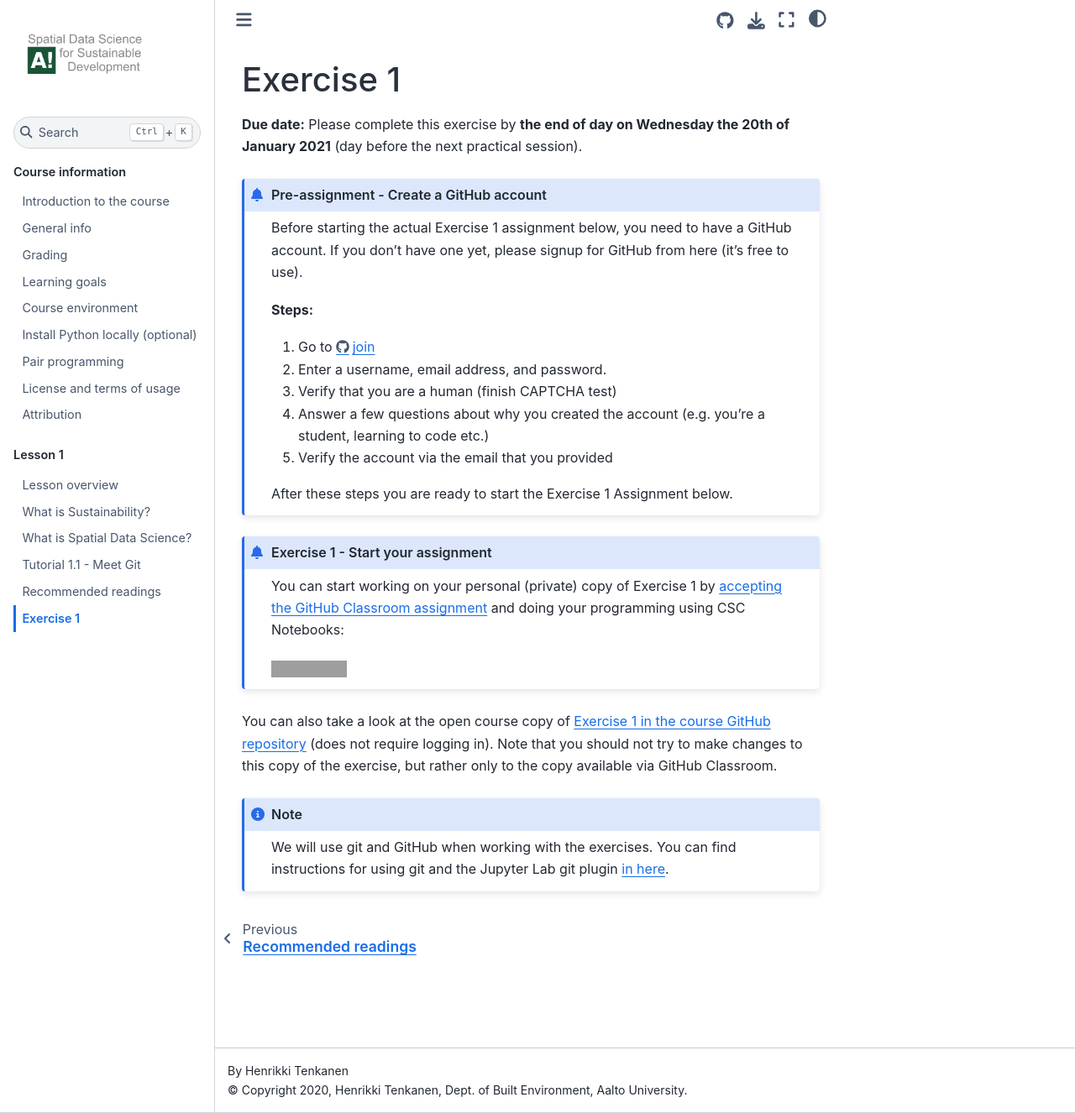
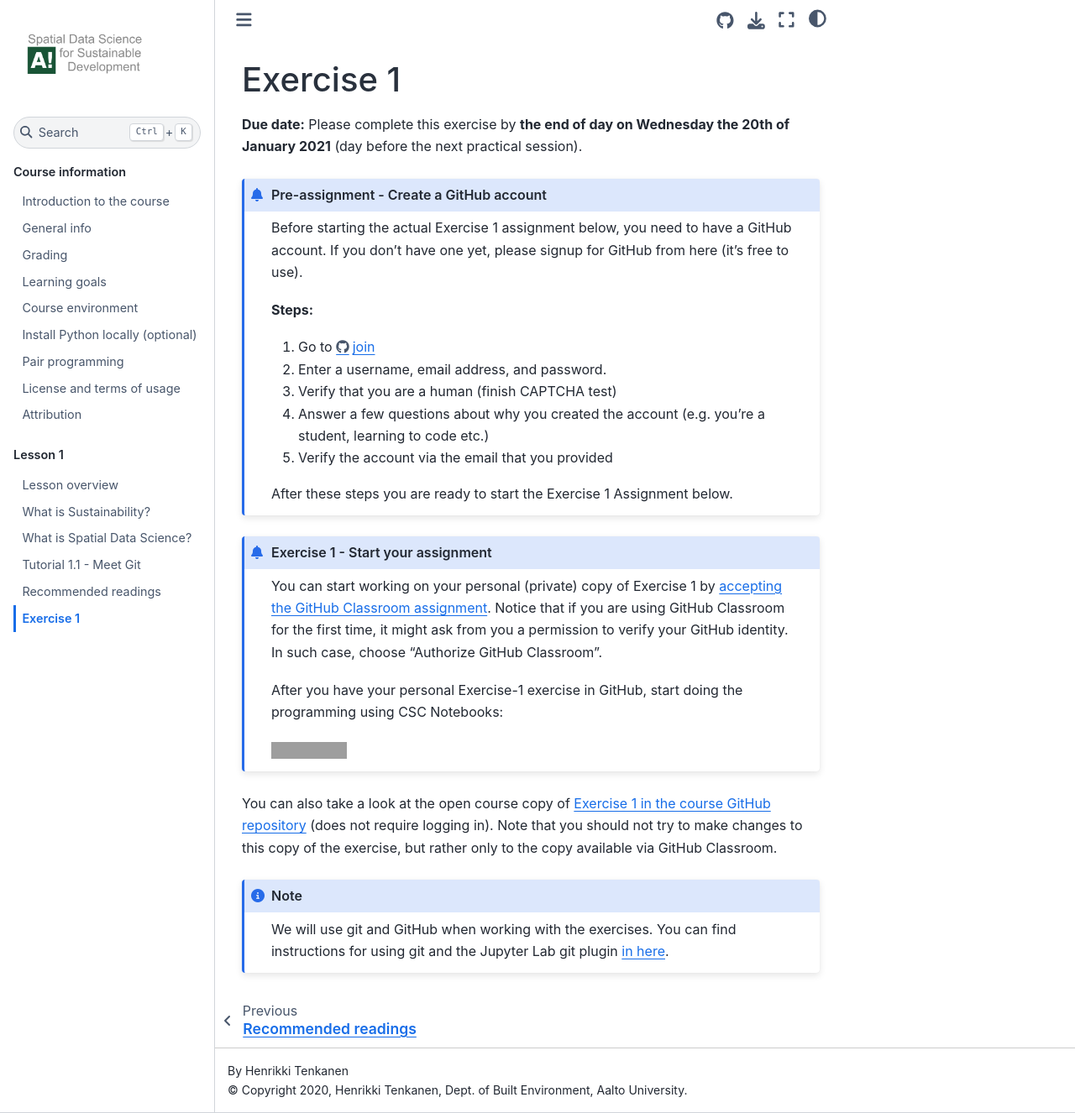
Before and after one commit to AaltoGIS/Sustainability-GIS, a Sphinx documentation site: the page built from source/lessons/L1/exercise-1.rst, in a window 1280 px wide and 1326 px high. Shown: the whole window at 84% size. Built offline with Sphinx 7.4.7 and the Sphinx Book theme 1.1.4, drawn with Linux system fonts in a browser that asks for light colours; pages that are not in the unit, such as notebooks, are missing from menus; grey boxes are pictures that could not be loaded.

Commit message:
Update Classroom info

```diff
--- a/source/lessons/L1/exercise-1.rst
+++ b/source/lessons/L1/exercise-1.rst
@@ -20,8 +20,10 @@ Exercise 1
 
 .. admonition:: Exercise 1 - Start your assignment
 
-    You can start working on your personal (private) copy of Exercise 1 by `accepting the GitHub Classroom assignment <https://classroom.github.com/a/9YvERuGz>`__ and
-    doing your programming using CSC Notebooks:
+    You can start working on your personal (private) copy of Exercise 1 by `accepting the GitHub Classroom assignment <https://classroom.github.com/a/9YvERuGz>`__. Notice that if you are using
+    GitHub Classroom for the first time, it might ask from you a permission to verify your GitHub identity. In such case, choose "Authorize GitHub Classroom".
+
+    After you have your personal Exercise-1 exercise in GitHub, start doing the programming using CSC Notebooks:
 
     .. image:: https://img.shields.io/badge/launch-CSC%20notebook-blue.svg
         :target: https://notebooks.csc.fi/#/blueprint/c54303e865294208ba1ef381332fd69b
```
